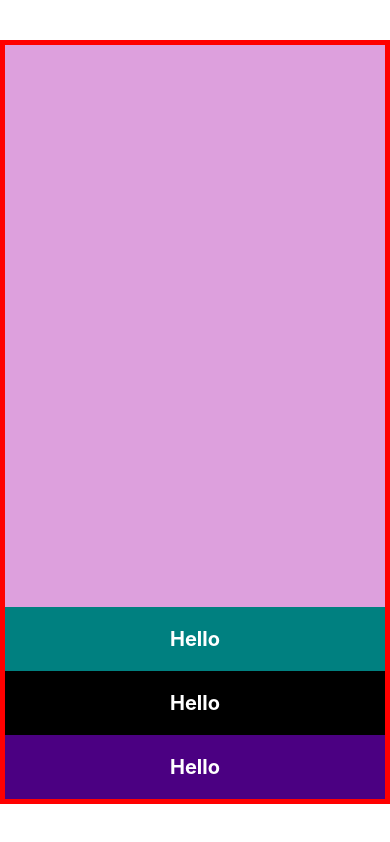
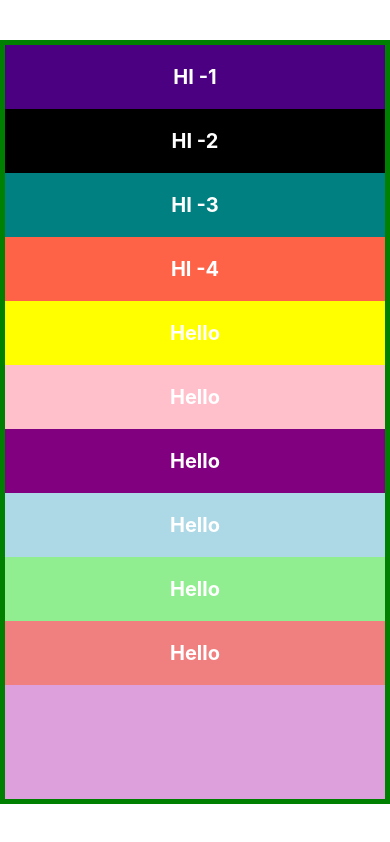
Before and after one commit to TwanstCodess/React-Native-Tutorial, a React Native app in the folder Tutorial/: screen / in a window 390 px wide. Built offline with nearby package versions, Linux system fonts and the light colour scheme.

Commit message:
flexDirection column and row reversie

```diff
--- a/Tutorial/App.js
+++ b/Tutorial/App.js
@@ -6,15 +6,16 @@ export default function App() {
   return (
     <View style={styles.container}>
 
-      <Greet childers="Hello" style={{ backgroundColor: 'indigo' }} />
-      <Greet childers="Hello" style={{ backgroundColor: 'black' }} />
-      <Greet childers="Hello" style={{ backgroundColor: 'teal' }} />
-      {/* <Greet childers="Hello" style={{ backgroundColor: 'yellow' }} />
+      <Greet childers="HI -1" style={{ backgroundColor: 'indigo' }} />
+      <Greet childers="HI -2" style={{ backgroundColor: 'black' }} />
+      <Greet childers="HI -3" style={{ backgroundColor: 'teal' }} />
+      <Greet childers="HI -4" style={{ backgroundColor: 'tomato' }} />
+      <Greet childers="Hello" style={{ backgroundColor: 'yellow' }} />
       <Greet childers="Hello" style={{ backgroundColor: 'pink' }} />
       <Greet childers="Hello" style={{ backgroundColor: 'purple' }} />
       <Greet childers="Hello" style={{ backgroundColor: 'lightblue' }} />
       <Greet childers="Hello" style={{ backgroundColor: 'lightgreen' }} />
-      <Greet childers="Hello" style={{ backgroundColor: 'lightcoral' }} /> */}
+      <Greet childers="Hello" style={{ backgroundColor: 'lightcoral' }} />
 
 
     </View>
@@ -24,11 +25,11 @@ export default function App() {
 const styles = StyleSheet.create({
   container: {
     flex: 1,
-    flexDirection: 'column-reverse',
+    flexDirection: 'column',
     backgroundColor: 'plum',
     marginTop: 40,
     marginBottom: 40,
     borderWidth: 5,
-    borderColor: 'red',
+    borderColor: 'green',
   }
 });
```
